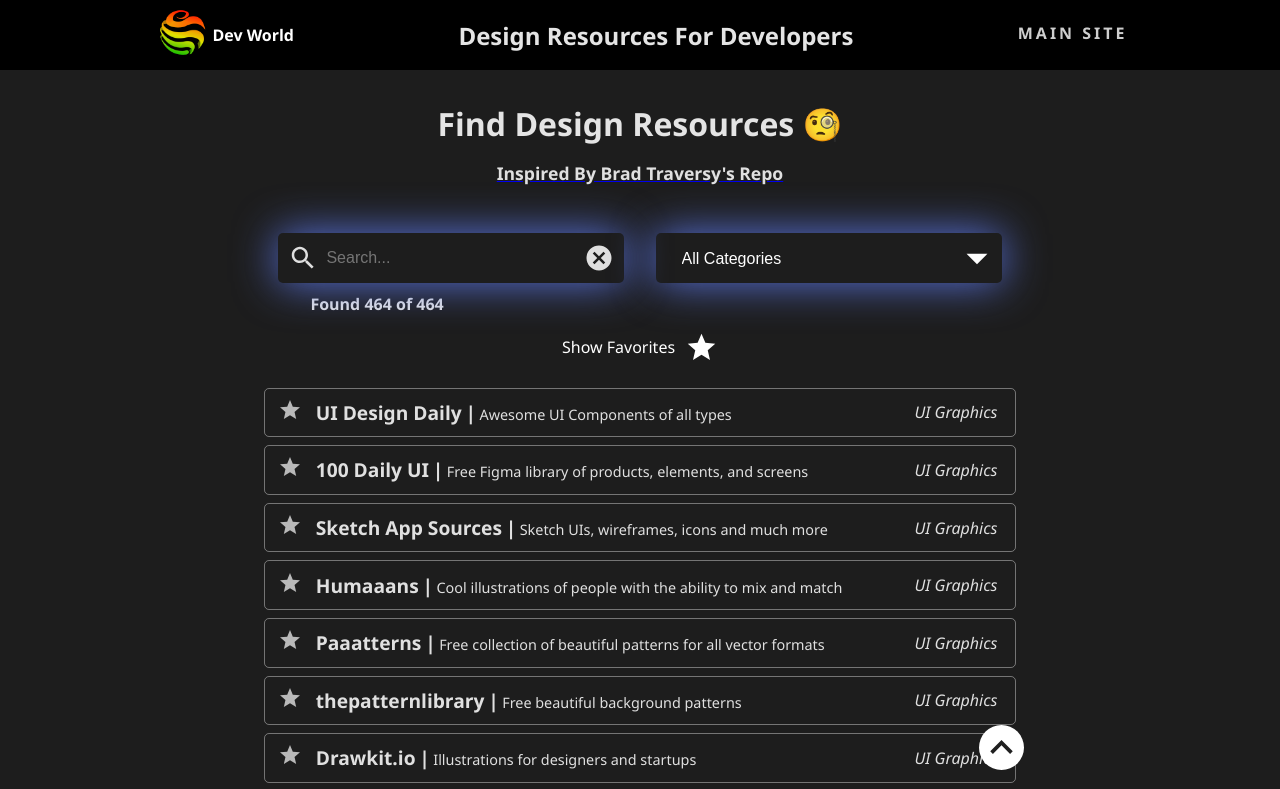
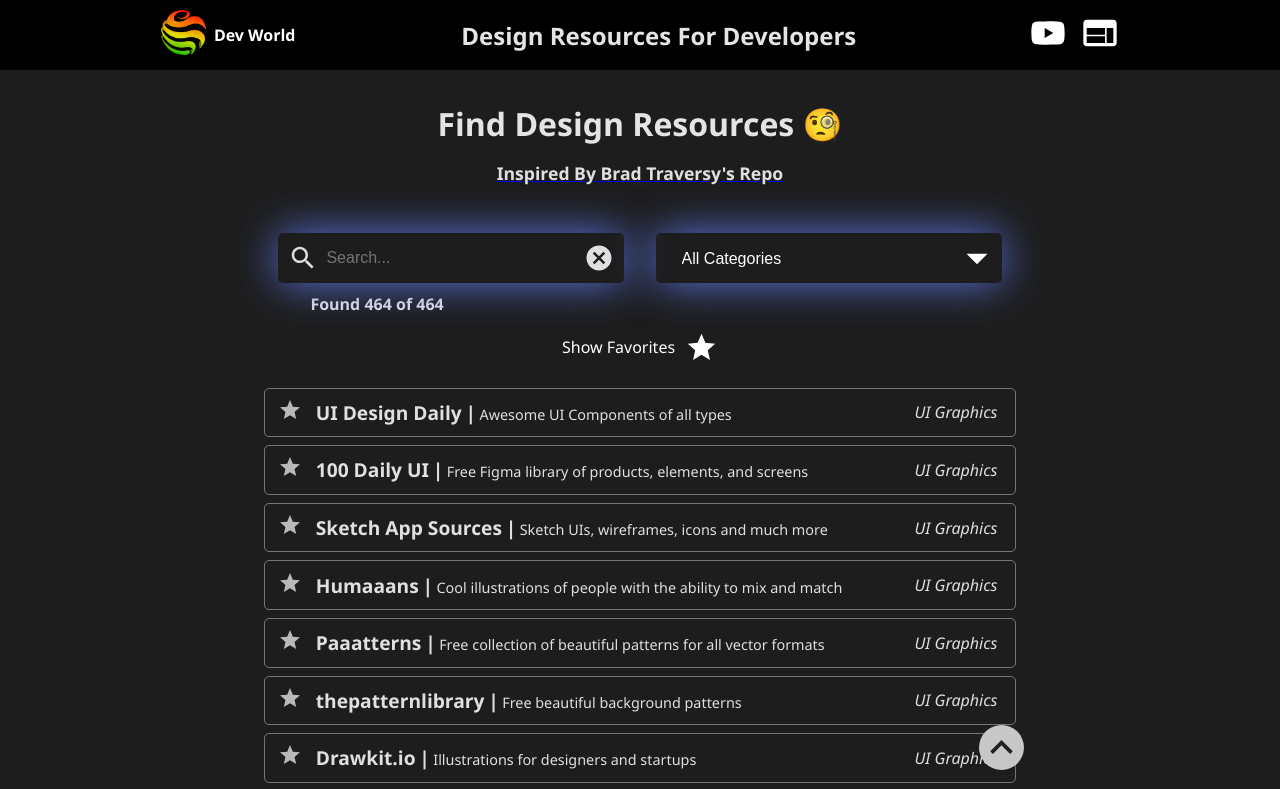
Before and after one commit to shantibhushan99/design-resources-01, a React (Create React App) app: page / in a window 1280 px wide. Shown: the top 789 px of the page. Built offline with nearby package versions, Linux system fonts and the light colour scheme.

Commit message:
header change

```diff
--- a/src/components/Header.js
+++ b/src/components/Header.js
@@ -1,5 +1,7 @@
 import React from 'react';
 import logo from '../images/logo.png';
+import { YouTube } from '@material-ui/icons';
+import WebIcon from '@material-ui/icons/Web';
 
 const Header = () => {
   return (
@@ -12,14 +14,22 @@ const Header = () => {
       </div>
 
       <h1 className='header-title'>Design Resources For Developers</h1>
-      <a
-        target='_blank'
-        href='http://dev-world.info/'
-        rel='noopener noreferrer'
-        className='nav-link'
-      >
-        MAIN SITE
-      </a>
+      <div className='social-media-icons'>
+        <a
+          href='https://www.youtube.com/channel/UCrm-HTaESqxJXyxMcZFOHng'
+          target='_blank'
+          rel='noopener noreferrer'
+        >
+          <YouTube className='social-logo' />
+        </a>
+        <a
+          href='https://dev-world.info'
+          target='_blank'
+          rel='noopener noreferrer'
+        >
+          <WebIcon className='social-logo' />
+        </a>
+      </div>
     </nav>
   );
 };
--- a/src/index.css
+++ b/src/index.css
@@ -17,7 +17,7 @@ body {
   position: fixed;
   right: 20%;
   bottom: 30px;
-  background-color: white;
+  background-color: rgb(199, 199, 199);
   border-radius: 500px;
   color: rgb(32, 32, 32);
   z-index: 100;
@@ -55,6 +55,15 @@ body {
 .logo-desc {
   font-weight: 800;
   color: white;
+}
+
+.social-media-icons {
+}
+
+.social-logo {
+  color: white;
+  font-size: 40px !important;
+  margin: 0.15em;
 }
 
 .nav-link {
```
